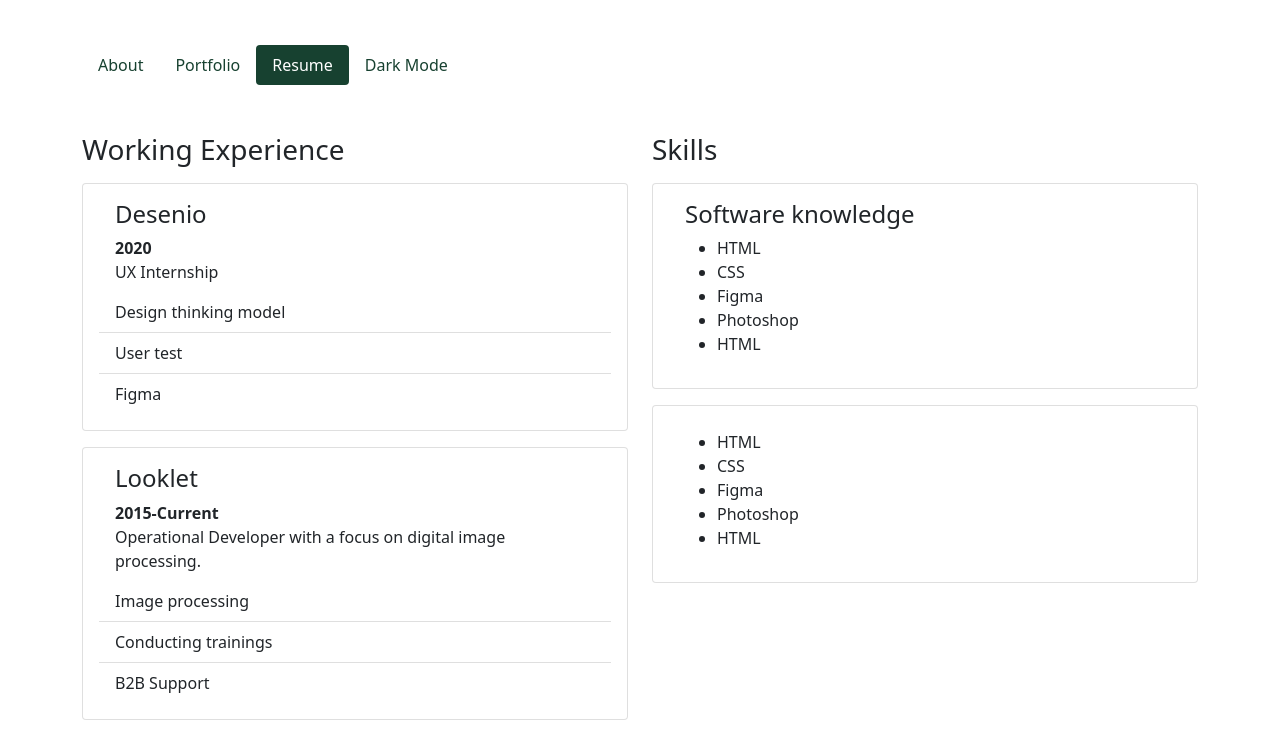
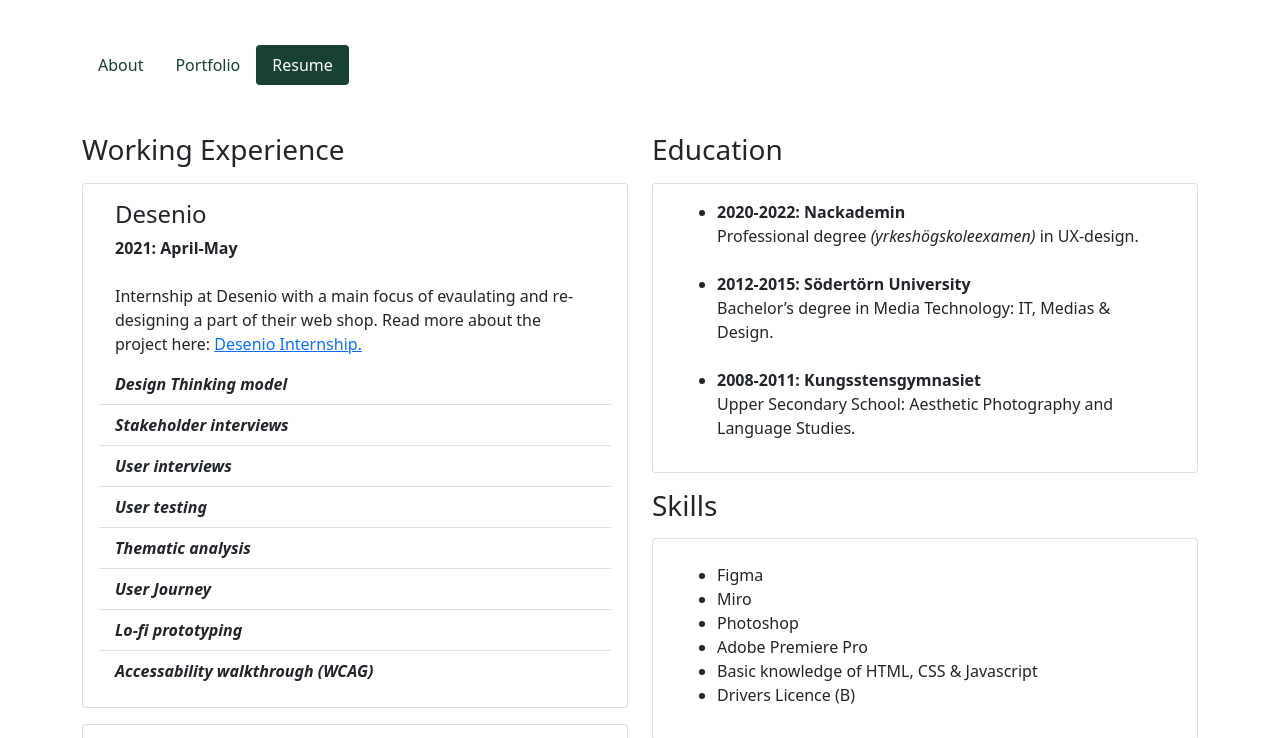
Before and after one commit to jesper-ux/jesper-ux.github.io, a plain HTML site: page resume.html in a window 1280 px wide. Shown: the part 137-875 px from the top of the page. Drawn offline with nearby package versions, Linux system fonts and the light colour scheme.

Commit message:
Add files via upload

```diff
--- a/resume.html
+++ b/resume.html
@@ -37,8 +37,10 @@
                     <li class="nav-item">
                         <a href="/resume.html" class="nav-link active">Resume</a>
                     </li>
+                    <!---   Göm Dark Mode (skoluppgift)
                         <li class="nav-item">
                         <button class="nav-link" onclick="darkMode()">Dark Mode</button>
+                        -->
                     </li>
                 </ul>
             </nav>
@@ -55,13 +57,18 @@
                     <div class="card-body">
                         <div class="mx-3">
                             <h4>Desenio</h4>
-                            <div><strong>2020</strong></div>
-                            UX Internship
+                            <div><strong>2021: April-May</strong></div><br>
+                            Internship at Desenio with a main focus of evaulating and re-designing a part of their web shop. Read more about the project here: <a href="./projekt/desenio.html">Desenio Internship.</a> <br>
                         </div>
                         <ul class="list-group list-group-flush mt-2">
-                            <li class="list-group-item">Design thinking model</li>
-                            <li class="list-group-item">User test</li>
-                            <li class="list-group-item">Figma</li>
+                            <li class="list-group-item"><strong><i>Design Thinking model</i></strong></li>
+                            <li class="list-group-item"><strong><i>Stakeholder interviews</i></strong></li>
+                            <li class="list-group-item"><strong><i>User interviews</i></strong></li>
+                            <li class="list-group-item"><strong><i>User testing</i></strong></li>
+                            <li class="list-group-item"><strong><i>Thematic analysis</i></strong></li>
+                            <li class="list-group-item"><strong><i>User Journey</i></strong></li>
+                            <li class="list-group-item"><strong><i>Lo-fi prototyping</i></strong></li>
+                            <li class="list-group-item"><strong><i>Accessability walkthrough (WCAG)</i></strong></li>
                         </ul>
                     </div>
                 </div>
@@ -70,13 +77,15 @@
                     <div class="card-body">
                         <div class="mx-3">
                             <h4>Looklet</h4>
-                            <div><strong>2015-Current</strong></div>
-                            Operational Developer with a focus on digital image processing.
+                            <div><strong>2015-Current</strong></div><br>
+                            Main focus on operational development, including designing retouch workflows and quality assurance of fashion imagery for online retailers. I also train people in the workflows I design together with my team, and have been facilitating trainings for one of our service providers on-site in Sri Lanka. Earlier in my role I worked more closely with customer support in regards to quality assurance.
                         </div>
                         <ul class="list-group list-group-flush mt-2">
-                            <li class="list-group-item">Image processing</li>
-                            <li class="list-group-item">Conducting trainings</li>
-                            <li class="list-group-item">B2B Support</li>
+                            <li class="list-group-item"><strong><i>Advanced image processing</i></strong></li>
+                            <li class="list-group-item"><strong><i>Workflow design</i></strong></li>
+                            <li class="list-group-item"><strong><i>Conducting trainings</i></strong></li>
+                            <li class="list-group-item"><strong><i>Creating manuals and video tutorials</i></strong></li>
+                            <li class="list-group-item"><strong><i>B2B Support</i></strong></li>
                         </ul>
                     </div>
                 </div>
@@ -86,31 +95,32 @@
             <!-- Färdigheter -->
 
             <div class="col-md">
-                <h3 class="mb-3">Skills</h3>
+                <h3 class="mb-3">Education</h3>
                 <div class="card mb-3">
                     <div class="card-body">
                         <div class="mx-3">
-                            <h4>Software knowledge</h4>
+
                             <ul>
-                                <li>HTML</li>
-                                <li>CSS</li>
-                                <li>Figma</li>
-                                <li>Photoshop</li>
-                                <li>HTML</li>
+                                <li><strong>2020-2022: Nackademin</strong><br>Professional degree <i>(yrkeshögskoleexamen)</i> in UX-design.</li><br>
+                                <li><strong>2012-2015: Södertörn University</strong><br>Bachelor’s degree in Media Technology: IT, Medias & Design.</li><br>
+                                <li><strong>2008-2011: Kungsstensgymnasiet</strong><br>Upper Secondary School: Aesthetic Photography and Language Studies.</li>
+
                             </ul>
                         </div>
                     </div>
                 </div>
+                <h3 class="mb-3">Skills</h3>
                 <div class="card mb-3">
                     <div class="card-body">
                         <div class="mx-3">
                             <h4></h4>
                             <ul>
-                                <li>HTML</li>
-                                <li>CSS</li>
                                 <li>Figma</li>
+                                <li>Miro</li>
                                 <li>Photoshop</li>
-                                <li>HTML</li>
+                                <li>Adobe Premiere Pro</li>
+                                <li>Basic knowledge of HTML, CSS & Javascript</li>
+                                <li>Drivers Licence (B)</li>
                             </ul>
                         </div>
                     </div>
@@ -121,7 +131,7 @@
 
     </div>
 
-    <!-- Tidigare projekt -->
+    <!-- Tidigare projekt
 
     <div class="container mt-4">
         <h3 class="mb-5">Previous Projects</h3>
@@ -178,7 +188,7 @@
 
 
     </div>
-
+-->
 
 
 
```
Also changed, not shown: index.html (+4 -2 lines), portfolio.html (+15 -13 lines), projekt/desenio.html (+2 -0 lines), img/desenio-ar-thumb.png (added), 1 other file.
